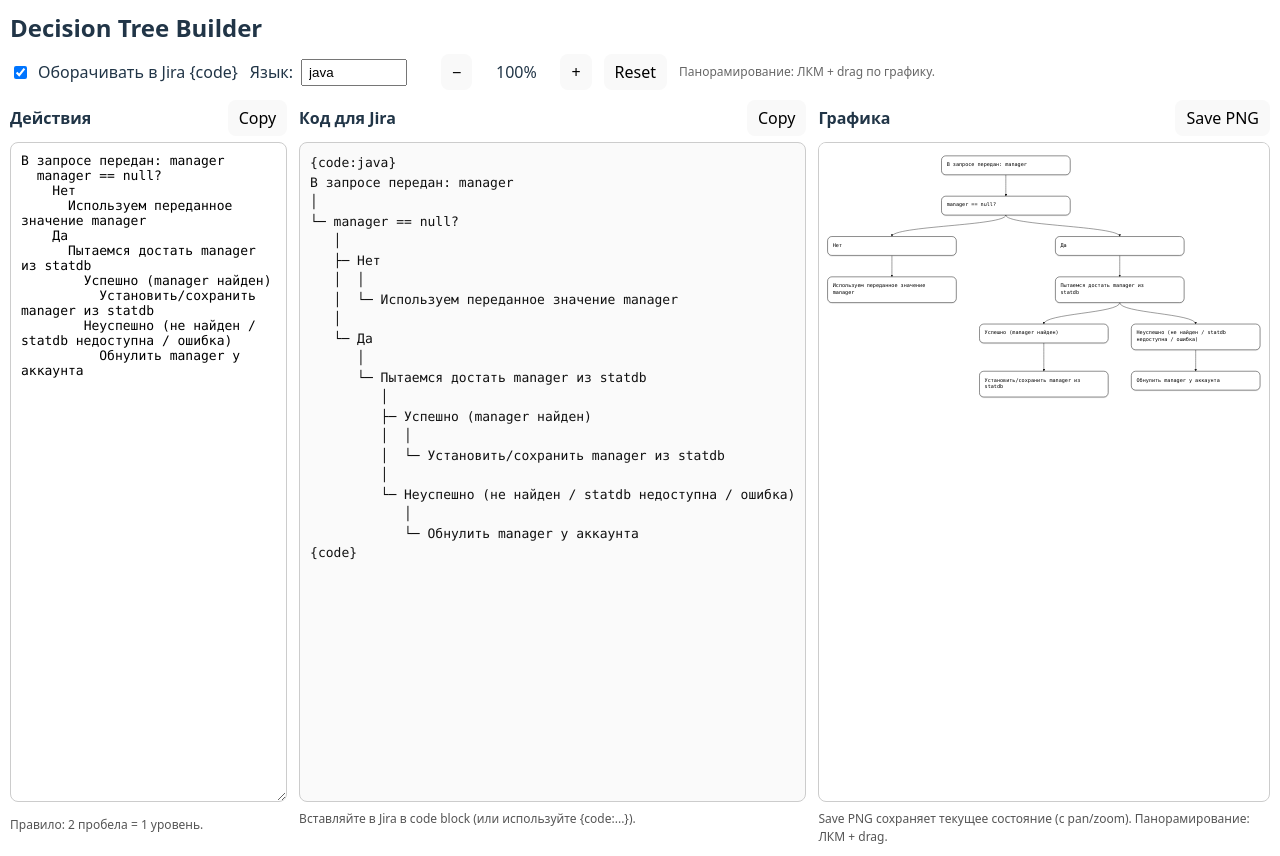
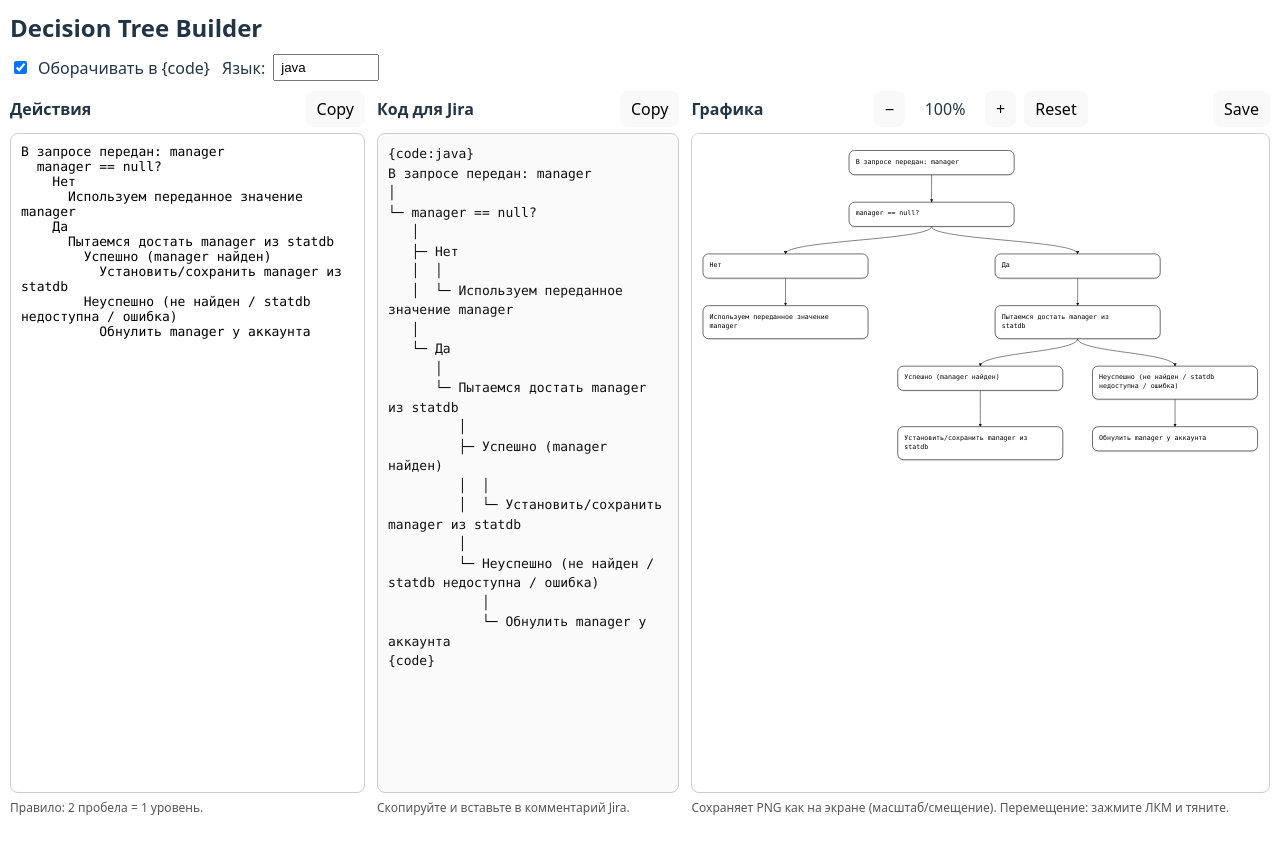
Before and after one commit to BrDoe/decision-tree-builder, a React (Vite) app: page / in a window 1280 px wide. After the commit the page ends 827 px from the top, so only its background shows below. Built offline with nearby package versions, Linux system fonts and the light colour scheme.

Commit message:
Move zoom controls to Graph header and support wheel zoom up to 500%

```diff
--- a/src/App.tsx
+++ b/src/App.tsx
@@ -1,5 +1,5 @@
 // src/App.tsx
-import { useMemo, useRef, useState } from "react";
+import React, { useMemo, useRef, useState } from "react";
 
 type Node = {
   text: string;
@@ -78,14 +78,13 @@ function renderAsciiTree(nodes: Node[]): string {
     const childPrefix = prefix + (isLast ? "   " : "│  ");
     out.push(childPrefix + "│");
 
+    // spacer with line between sibling branches
     for (let idx = 0; idx < node.children.length; idx++) {
       const child = node.children[idx];
       const childIsLast = idx === node.children.length - 1;
 
       render(child, childPrefix, childIsLast);
 
-    // ВЕРТИКАЛЬНЫЙ СПЕЙСЕР между sibling-ветками на одном уровне:
-    // добавляем "воздух" и сохраняем вертикальную линию (│) по префиксу.
       if (!childIsLast) {
         out.push(childPrefix + "│");
       }
@@ -281,10 +280,6 @@ function downloadBlob(blob: Blob, filename: string) {
   URL.revokeObjectURL(url);
 }
 
-/**
- * Экспорт SVG->PNG и сохранение на диск.
- * Важно: поддерживается на GitHub Pages (https).
- */
 async function exportSvgAsPng(svgEl: SVGSVGElement, outW: number, outH: number, filename: string) {
   const clone = svgEl.cloneNode(true) as SVGSVGElement;
   clone.setAttribute("xmlns", "http://www.w3.org/2000/svg");
@@ -310,7 +305,6 @@ async function exportSvgAsPng(svgEl: SVGSVGElement, outW: number, outH: number,
         const ctx = canvas.getContext("2d");
         if (!ctx) throw new Error("canvas ctx is null");
 
-        // белый фон
         ctx.fillStyle = "#ffffff";
         ctx.fillRect(0, 0, canvas.width, canvas.height);
         ctx.drawImage(img, 0, 0);
@@ -336,16 +330,33 @@ async function exportSvgAsPng(svgEl: SVGSVGElement, outW: number, outH: number,
 }
 
 export default function App() {
-  // ВАЖНО: одинаковая высота контентных областей для всех 3 колонок
-  // Также выравниваем “шапки” (заголовок+кнопка) одинаковой высотой.
+  // Single source of truth for vertical alignment
   const CONTENT_HEIGHT = 660;
   const HEADER_HEIGHT = 36;
+  const FOOTER_HEIGHT = 18;
+  const ROW_GAP = 6;
+
+  const COLUMN_STYLE: React.CSSProperties = {
+    display: "grid",
+    gridTemplateRows: `${HEADER_HEIGHT}px ${CONTENT_HEIGHT}px ${FOOTER_HEIGHT}px`,
+    rowGap: ROW_GAP,
+    minWidth: 0,
+  };
+
+  const FOOTER_STYLE: React.CSSProperties = {
+    height: FOOTER_HEIGHT,
+    color: "#555",
+    fontSize: 12,
+    lineHeight: `${FOOTER_HEIGHT}px`,
+    overflow: "hidden",
+    whiteSpace: "nowrap",
+    textOverflow: "ellipsis",
+  };
 
   const [input, setInput] = useState(DEFAULT_INPUT);
   const [wrap, setWrap] = useState(true);
   const [lang, setLang] = useState("java");
 
-  // Zoom + Pan
   const [zoom, setZoom] = useState(1);
   const [panX, setPanX] = useState(0);
   const [panY, setPanY] = useState(0);
@@ -353,7 +364,6 @@ export default function App() {
   const [isPanning, setIsPanning] = useState(false);
   const [panStart, setPanStart] = useState<{ x: number; y: number; px: number; py: number } | null>(null);
 
-  // Держим ref на SVG, чтобы сохранить на диск
   const svgRef = useRef<SVGSVGElement | null>(null);
 
   const parsed = useMemo(() => parseIndentedTree(input, 2), [input]);
@@ -369,12 +379,32 @@ export default function App() {
     return m;
   }, [layout.positioned]);
 
-  const zoomIn = () => setZoom((z) => clamp(Number((z * 1.15).toFixed(3)), 0.4, 3));
-  const zoomOut = () => setZoom((z) => clamp(Number((z / 1.15).toFixed(3)), 0.4, 3));
+  const zoomIn = () => setZoom((z) => clamp(Number((z * 1.15).toFixed(3)), 0.4, 5));
+  const zoomOut = () => setZoom((z) => clamp(Number((z / 1.15).toFixed(3)), 0.4, 5));
   const resetView = () => {
     setZoom(1);
     setPanX(0);
     setPanY(0);
+  };
+
+  const onGraphWheel: React.WheelEventHandler<HTMLDivElement> = (e) => {
+    e.preventDefault();
+
+    // Нормализуем delta: для мыши обычно ~100, для трекпада 1..20
+    const dy = e.deltaY;
+
+    // Переводим dy в "интенсивность" 0..1 (мягкая кривая)
+    // 60 — эмпирически комфортная шкала: меньше = более чувствительно, больше = более плавно
+    const intensity = Math.min(1, Math.abs(dy) / 60);
+
+    // Базовый шаг + добавка по интенсивности
+    // Итоговый step в диапазоне ~0.01 .. 0.06
+    const step = 0.01 + intensity * 0.05;
+
+    // dy > 0 = wheel down => zoom out
+    const next = dy > 0 ? 1 - step : 1 + step;
+
+    setZoom((z) => clamp(Number((z * next).toFixed(4)), 0.4, 5));
   };
 
   const saveGraphPng = async () => {
@@ -384,7 +414,6 @@ export default function App() {
         return;
       }
       const filename = `decision-tree-${new Date().toISOString().slice(0, 19).replace(/[:T]/g, "-")}.png`;
-      // Экспортируем “виртуальное полотно” layout.width/height (а не размер viewport)
       await exportSvgAsPng(svgRef.current, layout.width, layout.height, filename);
     } catch (e: any) {
       console.error(e);
@@ -396,7 +425,6 @@ export default function App() {
     <div
       style={{
         height: HEADER_HEIGHT,
-        marginBottom: 6,
         display: "flex",
         alignItems: "center",
         justifyContent: "space-between",
@@ -408,15 +436,30 @@ export default function App() {
     </div>
   );
 
+  const Header3 = (props: { title: string; center?: React.ReactNode; right?: React.ReactNode }) => (
+  <div
+    style={{
+      height: HEADER_HEIGHT,
+      display: "grid",
+      gridTemplateColumns: "1fr auto 1fr",
+      alignItems: "center",
+      columnGap: 10,
+    }}
+  >
+    <div style={{ justifySelf: "start", fontWeight: 600 }}>{props.title}</div>
+    <div style={{ justifySelf: "center" }}>{props.center}</div>
+    <div style={{ justifySelf: "end" }}>{props.right}</div>
+  </div>
+);
+
   return (
-    <div style={{ fontFamily: "system-ui, sans-serif", padding: 10, maxWidth: 1800, margin: "0 auto" }}>
+    <div style={{ fontFamily: "system-ui, sans-serif", padding: 10, maxWidth: 2000, margin: "0 auto" }}>
       <h2 style={{ margin: "0 0 8px" }}>Decision Tree Builder</h2>
 
-      {/* Общие настройки */}
       <div style={{ display: "flex", gap: 12, alignItems: "center", marginBottom: 10, flexWrap: "wrap" }}>
         <label style={{ display: "flex", gap: 8, alignItems: "center" }}>
           <input type="checkbox" checked={wrap} onChange={(e) => setWrap(e.target.checked)} />
-          Оборачивать в Jira {"{code}"}
+          Оборачивать в {"{code}"}
         </label>
 
         <label style={{ display: "flex", gap: 8, alignItems: "center" }}>
@@ -429,7 +472,8 @@ export default function App() {
           />
         </label>
 
-        <div style={{ width: 10 }} />
+{/*Управление Zoom в верхней панели*/}
+{/*        <div style={{ width: 10 }} />
 
         <button onClick={zoomOut} style={{ padding: "6px 10px", cursor: "pointer" }}>
           −
@@ -444,13 +488,12 @@ export default function App() {
           Reset
         </button>
 
-        <div style={{ color: "#666", fontSize: 12 }}>Панорамирование: ЛКМ + drag по графику.</div>
+        <div style={{ color: "#666", fontSize: 12 }}>Панорамирование: ЛКМ + drag по графику.</div>*/}
       </div>
 
-      {/* 3 колонки */}
       <div style={{ display: "grid", gridTemplateColumns: "1.35fr 1.15fr 2.2fr", gap: 12, alignItems: "start" }}>
         {/* INPUT */}
-        <div>
+        <div style={COLUMN_STYLE}>
           <Header
             title="Действия"
             right={
@@ -472,15 +515,16 @@ export default function App() {
               padding: 10,
               border: "1px solid #ccc",
               borderRadius: 8,
-              resize: "vertical",
+              resize: "none",
               boxSizing: "border-box",
             }}
           />
-          <div style={{ marginTop: 8, color: "#555", fontSize: 12 }}>Правило: 2 пробела = 1 уровень.</div>
+
+          <div style={FOOTER_STYLE}>Правило: 2 пробела = 1 уровень.</div>
         </div>
 
         {/* JIRA */}
-        <div>
+        <div style={COLUMN_STYLE}>
           <Header
             title="Код для Jira"
             right={
@@ -494,40 +538,72 @@ export default function App() {
             style={{
               width: "100%",
               height: CONTENT_HEIGHT,
-              overflow: "auto",
+
+              // вертикальная прокрутка нужна, горизонтальная — нет
+              overflowY: "auto",
+              overflowX: "hidden",
+
               background: "#fafafa",
               border: "1px solid #ccc",
               borderRadius: 8,
               padding: 10,
+
               fontFamily:
                 "ui-monospace, SFMono-Regular, Menlo, Monaco, Consolas, 'Liberation Mono', 'Courier New', monospace",
               fontSize: 13,
-              whiteSpace: "pre",
+
+              // ключевое: разрешаем переносы, сохраняя пробелы/форматирование
+              whiteSpace: "pre-wrap",
+              wordBreak: "break-word",
+
               margin: 0,
               color: "#111",
               boxSizing: "border-box",
+
+              // важно для grid: даём элементу реально ужиматься
+              minWidth: 0,
             }}
           >
             {jiraOut}
           </pre>
-          <div style={{ marginTop: 8, color: "#555", fontSize: 12 }}>
-            Вставляйте в Jira в code block (или используйте {"{code:...}"}).
-          </div>
+
+          <div style={FOOTER_STYLE}>Скопируйте и вставьте в комментарий Jira.</div>
         </div>
 
         {/* GRAPHIC */}
-        <div>
-          <Header
+        <div style={COLUMN_STYLE}>
+          <Header3
               title="Графика"
+              center={
+                <div style={{ display: "flex", gap: 8, alignItems: "center" }}>
+                  <button onClick={zoomOut} style={{ padding: "6px 10px", cursor: "pointer" }}>
+                    −
+                  </button>
+
+                  <div style={{ minWidth: 64, textAlign: "center", fontVariantNumeric: "tabular-nums" }}>
+                    {Math.round(zoom * 100)}%
+                  </div>
+
+                  <button onClick={zoomIn} style={{ padding: "6px 10px", cursor: "pointer" }}>
+                    +
+                  </button>
+
+                  <button onClick={resetView} style={{ padding: "6px 10px", cursor: "pointer" }}>
+                    Reset
+                  </button>
+                </div>
+              }
               right={
                 <button onClick={saveGraphPng} style={{ padding: "6px 10px", cursor: "pointer" }}>
-                Save PNG
+                  Save
                 </button>
               }
             />
 
-          {/* ВАЖНО: здесь тоже CONTENT_HEIGHT и boxSizing, чтобы высоты совпали пиксель-в-пиксель */}
+
+
           <div
+            onWheel={onGraphWheel}
             onMouseDown={(e) => {
               setIsPanning(true);
               setPanStart({ x: e.clientX, y: e.clientY, px: panX, py: panY });
@@ -559,12 +635,11 @@ export default function App() {
               userSelect: "none",
               boxSizing: "border-box",
               display: "block",
+              touchAction: "none",
             }}
           >
             <svg
               ref={svgRef}
-              // ВАЖНО: делаем внутреннее SVG соответствующим “виртуальному полотну” для экспорта
-              // но отображение во viewport — через 100% + viewBox.
               width="100%"
               height="100%"
               viewBox={`0 0 ${layout.width} ${layout.height}`}
@@ -588,12 +663,9 @@ export default function App() {
                 </marker>
               </defs>
 
-              {/* белый фон */}
               <rect x={0} y={0} width={layout.width} height={layout.height} fill="white" />
 
-              {/* Рисуем внутри группы с pan/zoom */}
               <g transform={`translate(${panX}, ${panY}) scale(${zoom})`}>
-                {/* edges */}
                 {layout.positioned.flatMap((n) => {
                   if (!n.childrenIds.length) return [];
                   return n.childrenIds.map((cid) => {
@@ -622,7 +694,6 @@ export default function App() {
                   });
                 })}
 
-                {/* nodes */}
                 {layout.positioned.map((n) => {
                   const textX = n.x + 12;
                   const textY = n.y + 10 + 14;
@@ -659,9 +730,7 @@ export default function App() {
             </svg>
           </div>
 
-          <div style={{ marginTop: 8, color: "#555", fontSize: 12 }}>
-            Save PNG сохраняет текущее состояние (с pan/zoom). Панорамирование: ЛКМ + drag.
-          </div>
+          <div style={FOOTER_STYLE}>Сохраняет PNG как на экране (масштаб/смещение). Перемещение: зажмите ЛКМ и тяните.</div>
         </div>
       </div>
     </div>
```
Lines whose indentation alone changed are shown as unchanged.
